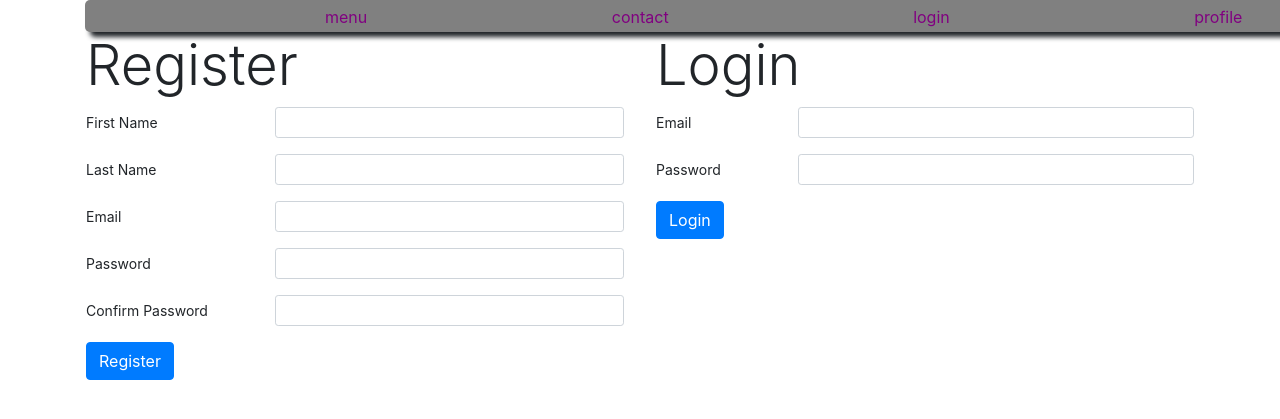
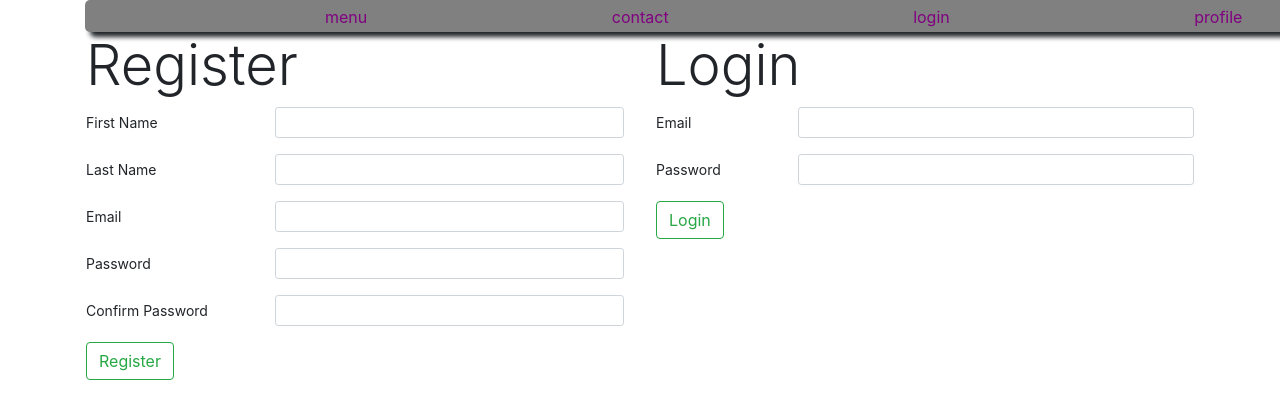
Before and after one commit to srohrbach18/group_project, a Django app: page /login in a window 1280 px wide; the page is wider, and only the part inside the window is pictured. Shown: the top 419 px of that part. Run offline with Django 3.2, Linux system fonts and the light colour scheme; some libraries are stand-ins or nearby versions.

Commit message:
git test

```diff
--- a/group_app/templates/log_and_reg.html
+++ b/group_app/templates/log_and_reg.html
@@ -65,7 +65,7 @@
                             <input type="password" class="form-control form-control-sm" name="confirm_password">
                         </div>
                     </div>
-                    <button type="submit" class="btn btn-primary">Register</button>
+                    <button type="submit" class="btn btn-outline-success">Register</button>
                 </form>
             </div>
             <div class="col-6 px-3">
@@ -86,7 +86,8 @@
                             </ul>
                         </div>
                     </div>
-                    <button type="submit" class="btn btn-primary">Login</button>
+                    <button type="submit" class="btn btn-outline-success">Login</button>
+                    <!-- test github push -->
                 </form>
             </div>
         </div>
```
